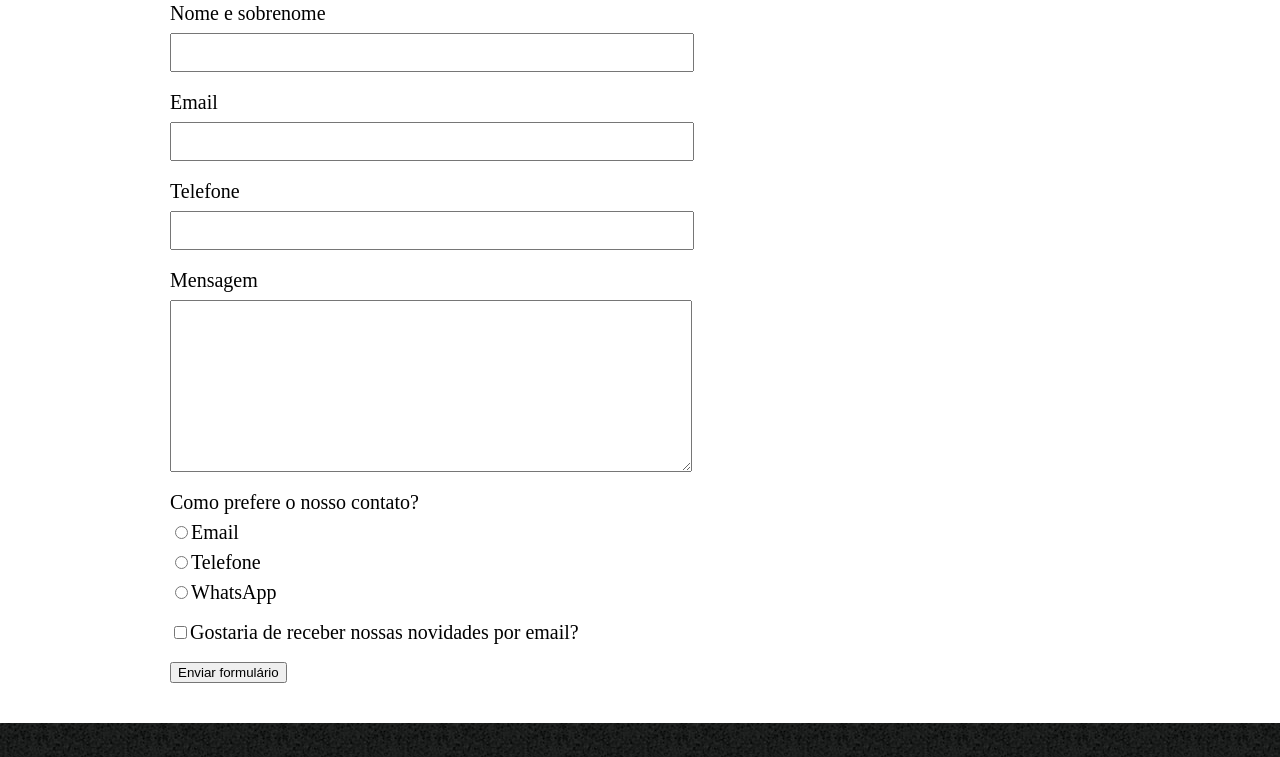
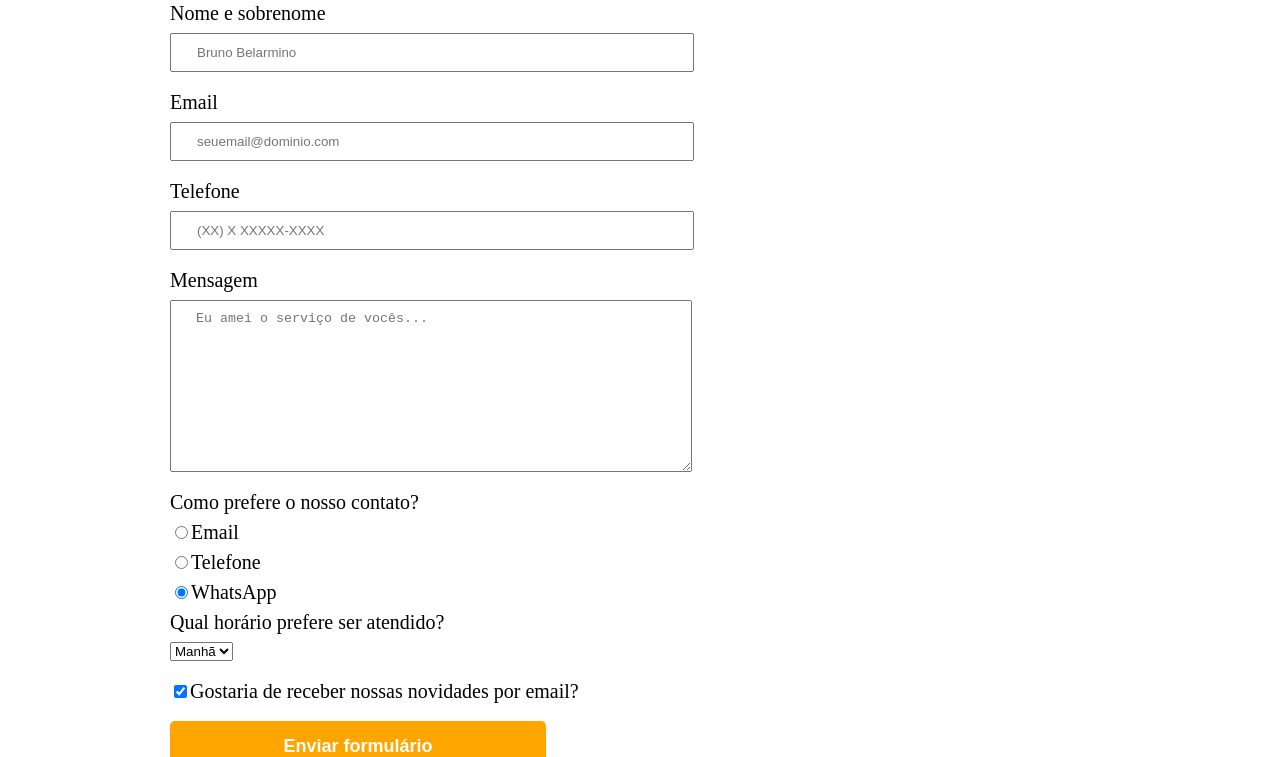
Before and after one commit to belarminobrunoz/guatemala, a plain HTML site: page contato.html in a window 1280 px wide. Shown: the part 330-1087 px from the top of the page. Drawn offline with Linux system fonts and the light colour scheme.

Commit message:
Modificações no CSS de contato

```diff
--- a/contato.html
+++ b/contato.html
@@ -13,7 +13,7 @@
 
     <header>
         <div class="caixa">
-            <h1> <img src="/imagens/logo.png"></h1>
+            <h1> <img src="./imagens/logo.png" alt="Logo da Barbearia Alura"></h1>
 
             <nav>
                 <ul>
@@ -29,44 +29,52 @@
     <main>
         <form>
             <label for="nomesobrenome">Nome e sobrenome </label>
-            <input type="text" id="nomesobrenome" class="input-padrao">
+            <input type="text" id="nomesobrenome" class="input-padrao" required placeholder="Bruno Belarmino">
 
             <label for="email">Email</label>
-            <input type="text" id="email" class="input-padrao">
+            <input type="email" id="email" class="input-padrao" required placeholder="seuemail@dominio.com">
 
             <label for="telefone">Telefone</label>
-            <input type="text" id="telefone" class="input-padrao">
+            <input type="tel" id="telefone" class="input-padrao" required placeholder="(XX) X XXXXX-XXXX">
 
             <label for="mensagem">Mensagem</label>
-            <textarea cols="70" rows="10" id="mensagem" class="input-padrao"></textarea>
+            <textarea cols="70" rows="10" id="mensagem" class="input-padrao" required placeholder="Eu amei o serviço de vocês..."></textarea>
 
-            <div>
-                <p>Como prefere o nosso contato?</p>
+            <fieldset>
+                <legend>Como prefere o nosso contato?</legend>
                 <label for="radio-email"><input type="radio" value="email" id="radio-email" name="contato">Email</label>
 
 
                 <label for="radio-telefone"><input type="radio" value="telefone" id="radio-telefone" name="contato">Telefone</label>
 
 
-                <label for="radio-whatsapp"><input type="radio" value="whatsapp" id="radio-whatsapp" name="contato">WhatsApp</label>
+                <label for="radio-whatsapp"><input type="radio" value="whatsapp" id="radio-whatsapp" name="contato" checked>WhatsApp</label>
 
-            </div>
+            </fieldset>
+
+            <fieldset>
+                <legend>Qual horário prefere ser atendido?</legend>
+                <select>
+                <option>Manhã</option>
+                <option>Tarde</option>
+                <option>Noite</option>
+            </select>
+            </fieldset>
+
 
             <label class="input-checkbox">
-                <input type="checkbox" >Gostaria de receber nossas novidades por email?
+                <input type="checkbox" checked>Gostaria de receber nossas novidades por email?
             </label>
 
 
-
-
-            <input type="submit" value="Enviar formulário">
+            <input type="submit" value="Enviar formulário" class="enviar">
 
         </form>
     </main>
 
 
     <footer>
-        <img src="/imagens/logo-branco.png">
+        <img src="./imagens/logo-branco.png" alt="Logo da Barbearia Alura">
         <p class="copyright"> &copy; Copyright Barbearia Alura - 2020</p>
     </footer>
 
--- a/produtos.css
+++ b/produtos.css
@@ -107,7 +107,7 @@
     }
 
     form label,
-    form p {
+    form legend {
         /*para que eu aplique as mesmas configurações a diferentes elementos, basta incluir uma virgula, conforme exemplo acima*/
         display: block;
         font-size: 20px;
@@ -133,3 +133,20 @@
         margin-top: 20px;
         margin-bottom: 20px;
     }
+
+    .enviar {
+        width: 40%;
+        padding: 15px 0;
+        background-color: orange;
+        color: #FFFFFF;
+        font-weight: bold;
+        font-size: 18px;
+        border: none;
+        border-radius: 5px;
+        transition: 1s background;
+        cursor: pointer;
+    }
+
+    .enviar:hover {
+        background-color: rgb(255, 0, 0);
+    }
```
